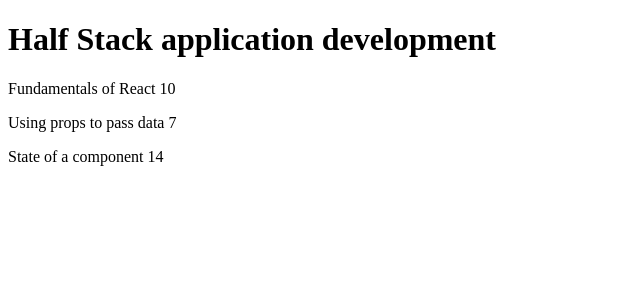
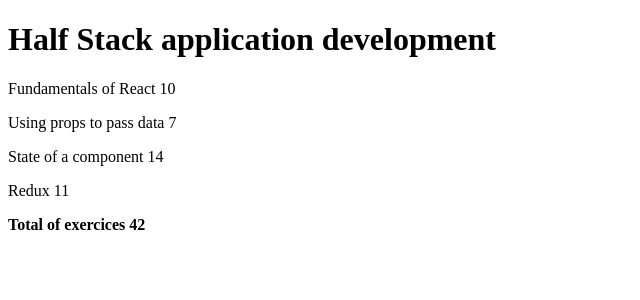
Before and after one commit to luisriego/fullstackopen-bootcamp, a React (Create React App) app in the folder part1/courseinfo/: page / in a window 1280 px wide. Shown: the top 300 px of the page, without its empty margins (0-640 px from the left). Built offline with nearby package versions, Linux system fonts and the light colour scheme.

Commit message:
Exercide 2.2 resolved

```diff
--- a/part1/courseinfo/src/App.js
+++ b/part1/courseinfo/src/App.js
@@ -21,6 +21,11 @@
         name: 'State of a component',
         exercises: 14,
         id: 3
+      },
+      {
+        name: 'Redux',
+        exercises: 11,
+        id: 4
       }
     ]
   }
--- a/part1/courseinfo/src/componets/Course/index.js
+++ b/part1/courseinfo/src/componets/Course/index.js
@@ -2,6 +2,7 @@
 
 import Header from '../Header'
 import {Content} from '../Parts'
+import Total from '../Total'
 
 export const Course = ({course}) => {
 
@@ -9,6 +10,7 @@
       <div>
         <Header course={course.name} />
         <Content parts={course.parts} />
+        <Total parts={course.parts} />
       </div>
     )
 }
--- a/part1/courseinfo/src/componets/Total/index.js
+++ b/part1/courseinfo/src/componets/Total/index.js
@@ -13,7 +13,7 @@
 
     return (
         <p>
-            Number of exercices {total}
+            <strong>Total of exercices {total}</strong>
         </p>
       )
 }
```
